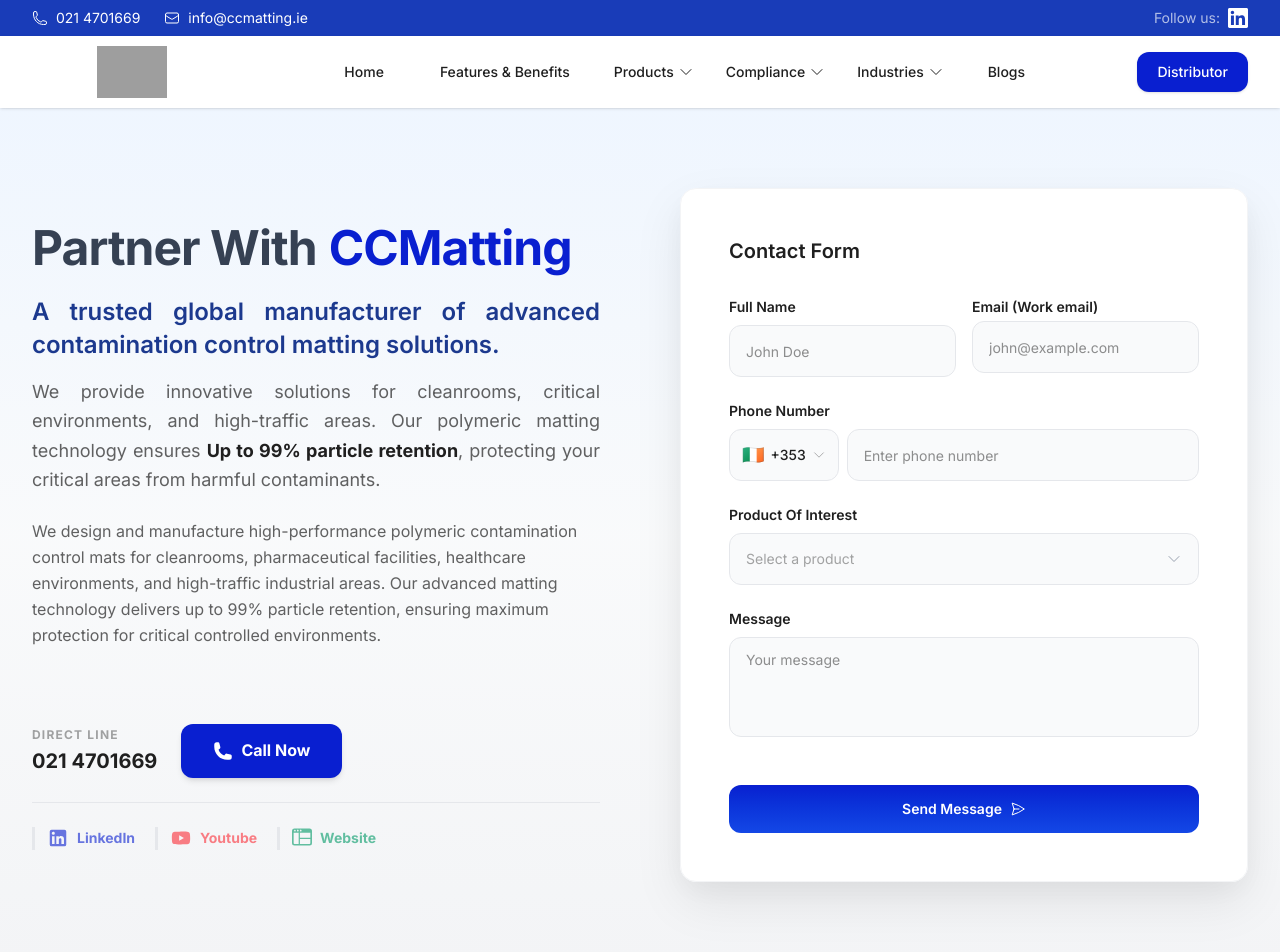
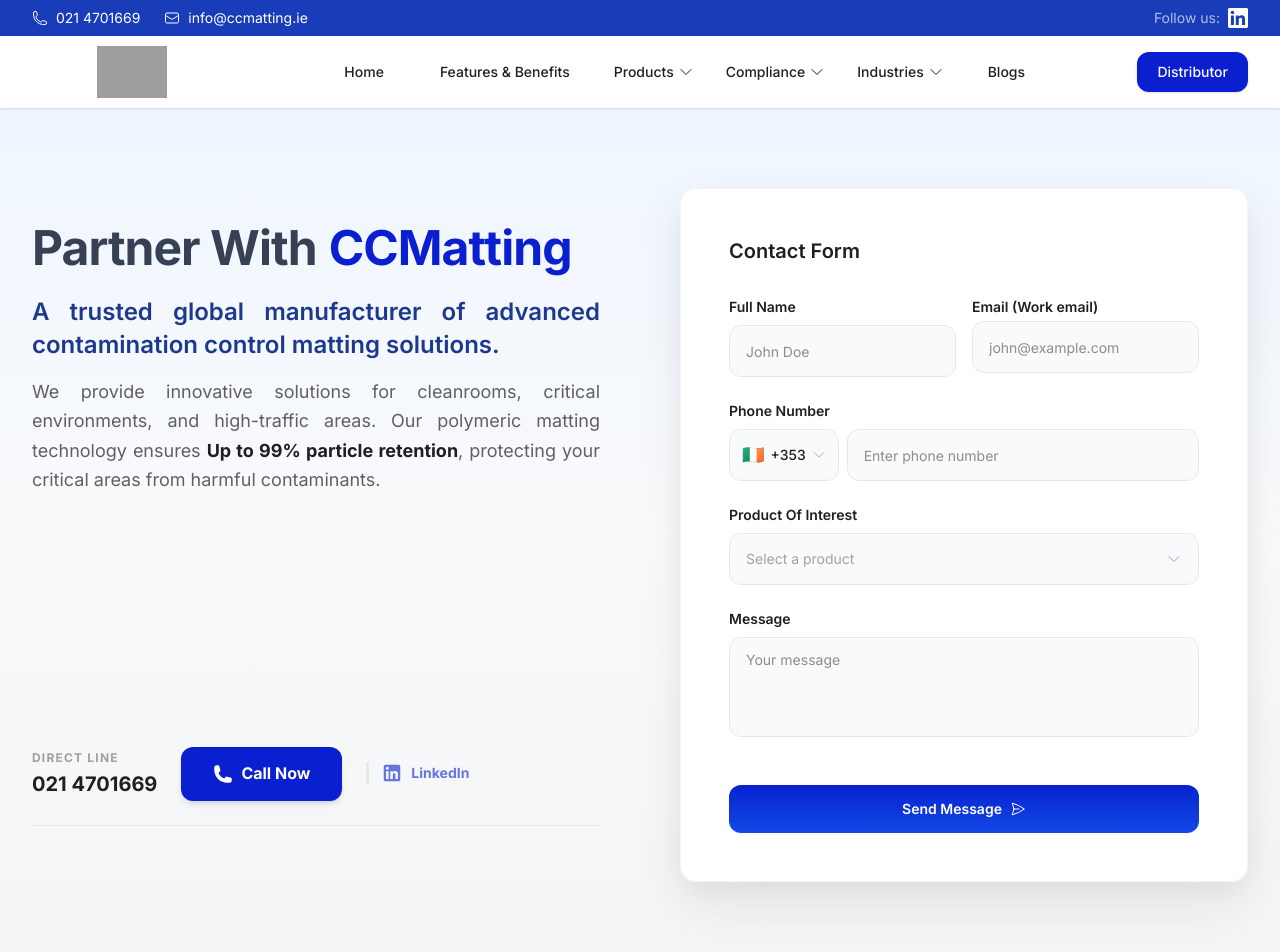
Before and after one commit to Deepanshu-dashore/Prototype, a Next.js app: page /contact in a window 1280 px wide. Shown: the top 952 px of the page. Built offline with nearby package versions, Linux system fonts and the light colour scheme; grey boxes are pictures that could not be loaded.

Commit message:
feat: introduce ContactHero component featuring a contact form with validation, product/country selection, and analytics integration.

```diff
--- a/src/components/contact/ContactHero.jsx
+++ b/src/components/contact/ContactHero.jsx
@@ -176,13 +176,13 @@
                 </p>
               </div>
 
-              <div className="space-y-4">
+              {/* <div className="space-y-4">
                 <p className="text-base text-neutral-dark/70 leading-relaxed max-w-xl">
                   We design and manufacture high-performance polymeric contamination control mats for cleanrooms, pharmaceutical facilities, healthcare environments, and high-traffic industrial areas.
 
                   Our advanced matting technology delivers up to 99% particle retention, ensuring maximum protection for critical controlled environments.
                 </p>
-              </div>
+              </div> */}
             </div>
 
             <div className="mt-12 lg:mt-0 pt-8 space-y-6">
@@ -201,9 +201,6 @@
                   <PhoneIcon className="w-5 h-5" />
                   Call Now
                 </a>
-              </div>
-
-              <div className="border-t flex gap-5 border-gray-200 pt-6">
                 <p className="text-sm pl-3 border-l-3 border-gray-200 text-neutral-dark/50 leading-relaxed">
                   <Link className="flex item-center gap-2 text-primary opacity-60 hover:opacity-100 transition-all duration-300" href="https://www.linkedin.com/company/ccmatting/">
                     <svg xmlns="http://www.w3.org/2000/svg" width={22} height={22} viewBox="0 0 24 24">
@@ -212,7 +209,11 @@
                     <span className='text-primary font-bold'>LinkedIn</span>
                   </Link>
                 </p>
-                <p className="text-sm pl-3 border-l-3 border-gray-200 text-neutral-dark/50 leading-relaxed">
+              </div>
+
+              <div className="border-t flex gap-5 border-gray-200 pt-6">
+
+                {/* <p className="text-sm pl-3 border-l-3 border-gray-200 text-neutral-dark/50 leading-relaxed">
                   <Link className="flex item-center gap-2 text-red-500  opacity-60 hover:opacity-100 transition-all duration-300" href="https://www.youtube.com/@ccmatting5879">
                     <svg xmlns="http://www.w3.org/2000/svg" width={22} height={22} viewBox="0 0 24 24">
                       <path fill="currentColor" d="m10 15l5.19-3L10 9zm11.56-7.83c.13.47.22 1.1.28 1.9c.07.8.1 1.49.1 2.09L22 12c0 2.19-.16 3.8-.44 4.83c-.25.9-.83 1.48-1.73 1.73c-.47.13-1.33.22-2.65.28c-1.3.07-2.49.1-3.59.1L12 19c-4.19 0-6.8-.16-7.83-.44c-.9-.25-1.48-.83-1.73-1.73c-.13-.47-.22-1.1-.28-1.9c-.07-.8-.1-1.49-.1-2.09L2 12c0-2.19.16-3.8.44-4.83c.25-.9.83-1.48 1.73-1.73c.47-.13 1.33-.22 2.65-.28c1.3-.07 2.49-.1 3.59-.1L12 5c4.19 0 6.8.16 7.83.44c.9.25 1.48.83 1.73 1.73"></path>
@@ -227,7 +228,7 @@
                     </svg>
                     <span className='text-inherit font-bold'>Website</span>
                   </Link>
-                </p>
+                </p> */}
               </div>
             </div>
           </motion.div>
```
